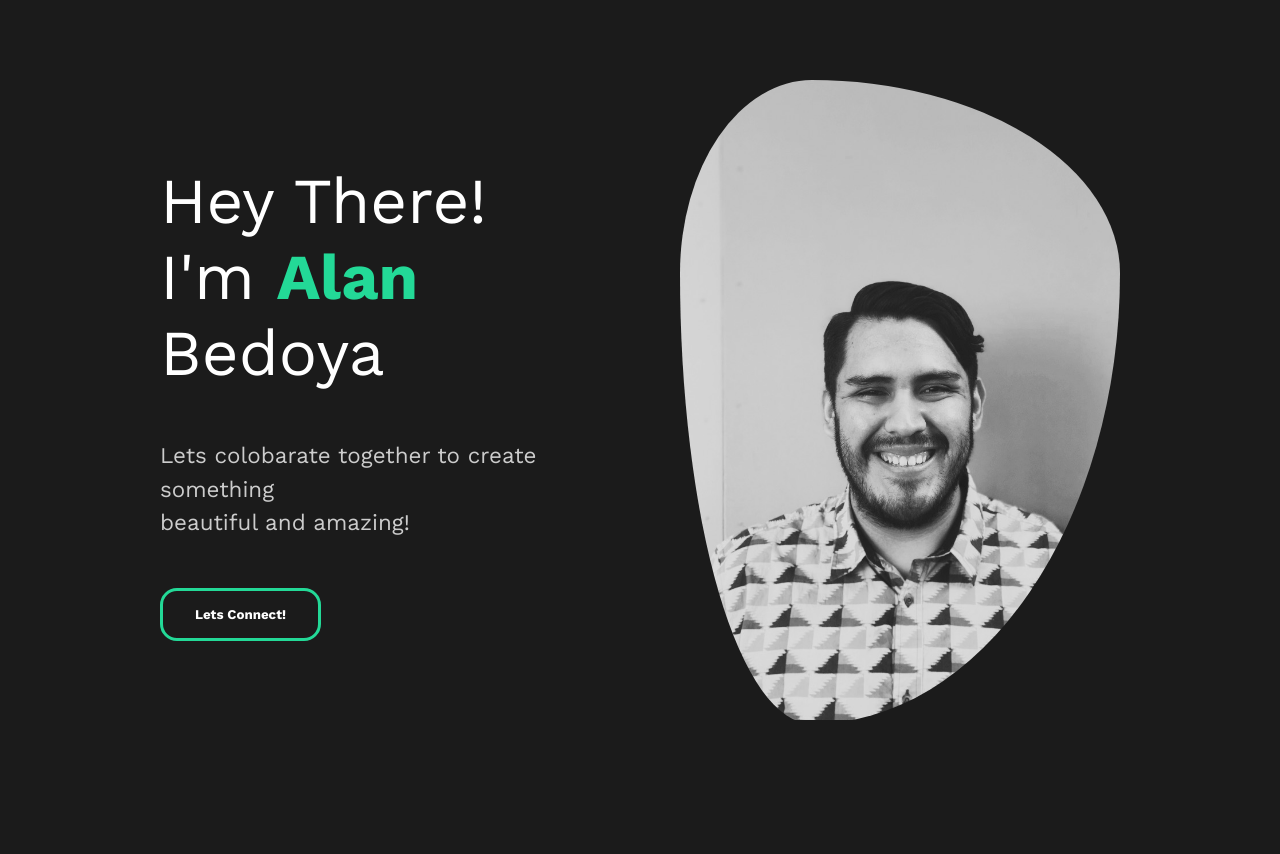
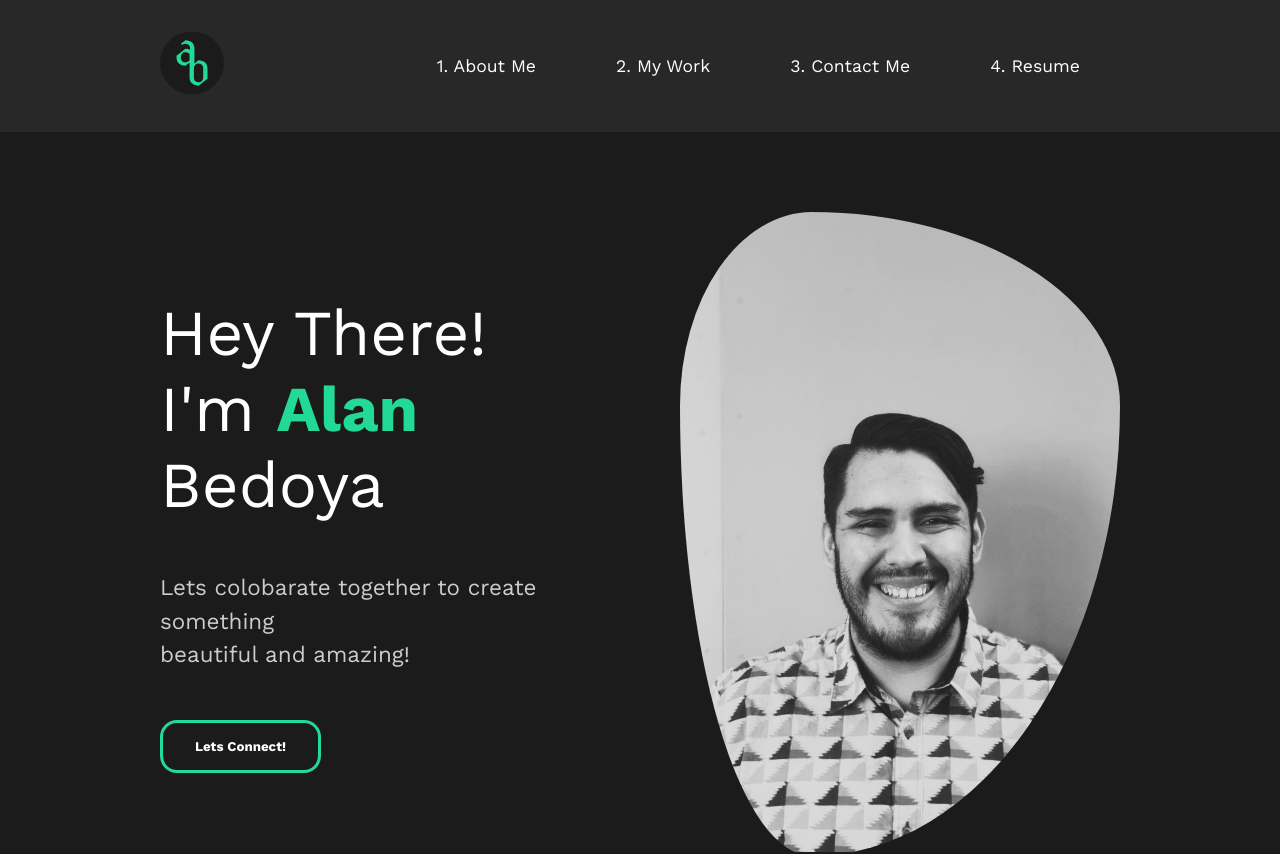
Before and after one commit to alanbedoya/portfolio2, a React (Create React App) app: page / in a window 1280 px wide. Shown: the top 854 px of the page. Built offline with nearby package versions, Linux system fonts and the light colour scheme.

Commit message:
Created the nav and added my logo.

```diff
--- a/src/components/aboutSection.js
+++ b/src/components/aboutSection.js
@@ -12,8 +12,7 @@ const servicesSection = () => {
     <StyledAbout>
       <StyledDescription>
         <h2>
-          Here's A Little Bit <br />
-          About <span>Me</span>
+          Here's A Little Bit About <span>Me</span>
         </h2>
         <StyledCards>
           <StyledCard>
--- /dev/null
+++ b/src/components/navSection.js
@@ -0,0 +1,59 @@
+import React from 'react';
+import logo from '../img/logo.svg';
+import styled from 'styled-components';
+
+const navSection = () => {
+  return (
+    <StyledNav>
+      <h1>
+        <img src={logo} alt='logo' />
+      </h1>
+      <ul>
+        <li>
+          <a href='#'>1. About Me</a>
+        </li>
+        <li>
+          <a href='#'>2. My Work</a>
+        </li>
+        <li>
+          <a href='#'>3. Contact Me</a>
+        </li>
+        <li>
+          <a href='#'>4. Resume</a>
+        </li>
+      </ul>
+    </StyledNav>
+  );
+};
+
+const StyledNav = styled.nav`
+  min-height: 10vh;
+  display: flex;
+  margin: auto;
+  justify-content: space-between;
+  align-items: center;
+  padding: 1rem 10rem;
+  background-color: #282828;
+
+  img {
+    width: 4rem;
+    height: 4rem;
+  }
+
+  ul {
+    display: flex;
+    list-style: none;
+  }
+
+  li {
+    padding: 5vh;
+    position: relative;
+  }
+
+  a {
+    color: white;
+    text-decoration: none;
+  }
+`;
+
+export default navSection;
--- a/src/components/faqSection.js
+++ b/src/components/skillsSection.js
@@ -1,8 +1,10 @@
 import React from 'react';
+import styled from 'styled-components';
+import { StyledLayout } from '../styles';
 
-const faqSection = () => {
+const SkillsSection = () => {
   return (
-    <div>
+    <StyledSkills>
       <div className='faq'>
         <h2>
           Any Questions <span>FAQ</span>
@@ -16,6 +18,7 @@ const faqSection = () => {
               enim.
             </p>
           </div>
+          <div className='faq-line'></div>
         </div>
         <div className='question'>
           <h4>Daily Schedule</h4>
@@ -26,6 +29,7 @@ const faqSection = () => {
               enim.
             </p>
           </div>
+          <div className='faq-line'></div>
         </div>
         <div className='question'>
           <h4>Different Payment Methods</h4>
@@ -36,6 +40,7 @@ const faqSection = () => {
               enim.
             </p>
           </div>
+          <div className='faq-line'></div>
         </div>
         <div className='question'>
           <h4>How Do I Start?</h4>
@@ -46,10 +51,42 @@ const faqSection = () => {
               enim.
             </p>
           </div>
+          <div className='faq-line'></div>
         </div>
       </div>
-    </div>
+    </StyledSkills>
   );
 };
 
-export default faqSection;
+const StyledSkills = styled(StyledLayout)`
+  display: block;
+
+  span {
+    display: block;
+  }
+
+  h2 {
+    padding-bottom: 2rem;
+    font-weight: lighter;
+  }
+
+  .faq-line {
+    background: #cccccc;
+    height: 0.2rem;
+    margin: 2rem 0rem;
+    width: 100%;
+  }
+
+  .question {
+    padding: 3rem 0rem;
+    cursor: pointer;
+  }
+  .answer {
+    padding: 2rem 0rem;
+    p {
+      padding: 1rem 0rem;
+    }
+  }
+`;
+
+export default SkillsSection;
--- a/src/global/globalStyles.js
+++ b/src/global/globalStyles.js
@@ -39,6 +39,7 @@ const GlobalStyles = createGlobalStyle`
 
     h4 {
       font-weight: bold;
+      font-size: 2rem;
     }
 
     a {
--- a/src/pages/aboutMe.js
+++ b/src/pages/aboutMe.js
@@ -1,14 +1,16 @@
 import React from 'react';
+import NavSection from '../components/navSection.js';
 import BannerSection from '../components/bannerSection';
 import AboutSection from '../components/aboutSection';
-import FaqSection from '../components/faqSection';
+import SkillsSection from '../components/skillsSection';
 
 const aboutMe = () => {
   return (
     <>
+      <NavSection />
       <BannerSection />
       <AboutSection />
-      <FaqSection />
+      <SkillsSection />
     </>
   );
 };
```
Also changed, not shown: src/img/logo.svg.
